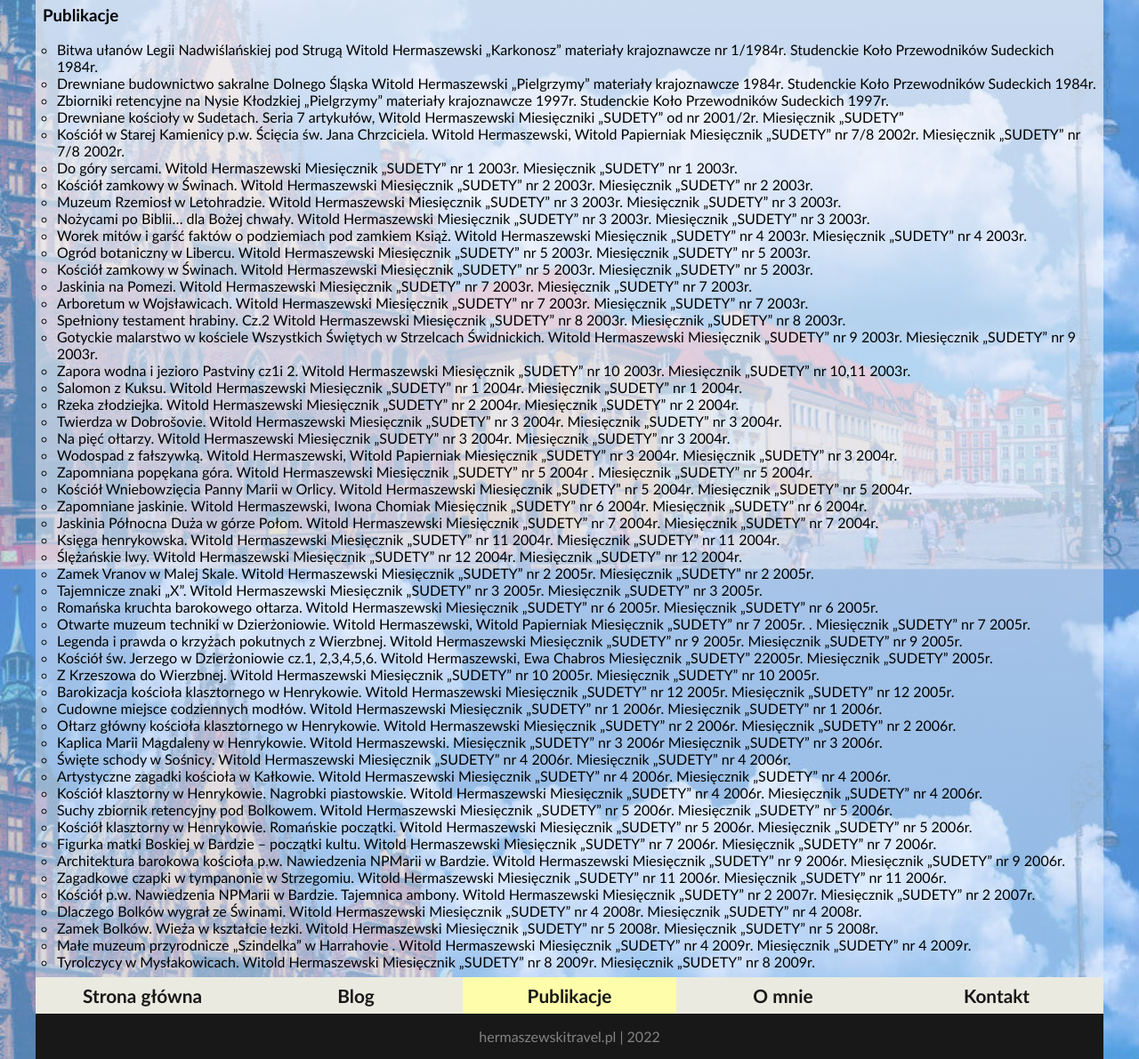
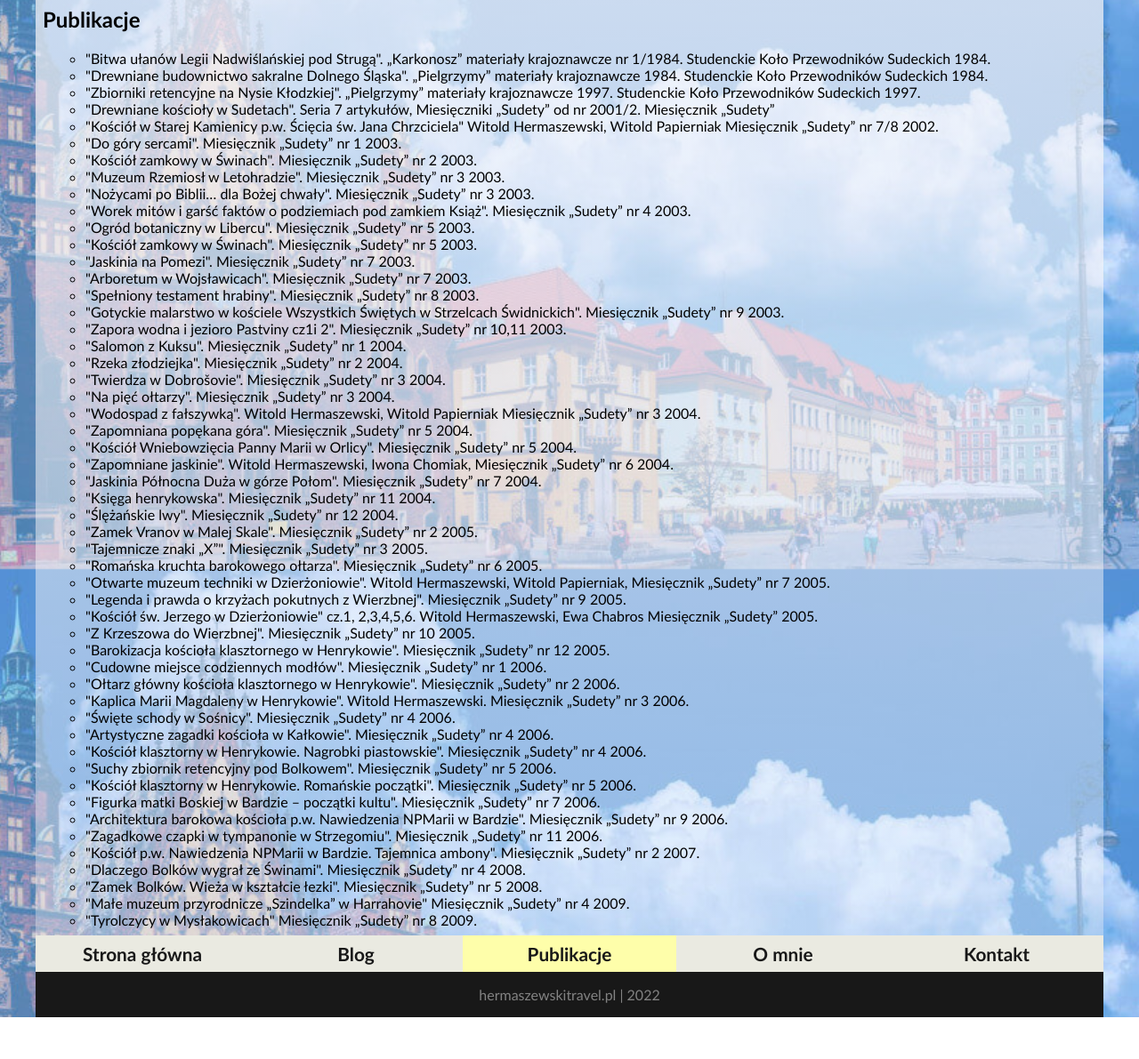
Before and after one commit to tdudkowski/ufo, a Gatsby site: page /publikacje in a window 1280 px wide. Shown: the part 160-1351 px from the top of the page at 89% size. After the commit the page ends 1304 px from the top, so only its background shows below. Built offline with nearby package versions, Linux system fonts and the light colour scheme; Gatsby itself is replaced by a stand-in of ours.

Commit message:
add some styling minor corrections

```diff
--- a/src/pages/kontakt.js
+++ b/src/pages/kontakt.js
@@ -4,7 +4,7 @@ import Layout from "../components/layout"
 const Contact = () => {
     return (
         <Layout>
-            <p>Kontakt</p>
+            <h2>Kontakt</h2>
             <p></p>
         </Layout>)
 }
--- a/src/pages/o_mnie.js
+++ b/src/pages/o_mnie.js
@@ -4,7 +4,7 @@ import Layout from "../components/layout"
 const About = () => {
     return (
         <Layout>
-            <h3>O mnie</h3>
+            <h2>O mnie</h2>
 
             <p>Jestem przewodnikiem od 1977 roku. Zdobyłem uprawnienia jako przewodnik górski po Sudetach w Studenckim Kole Przewodników Sudeckich, a następnie uprawnienia jako przewodnik po Wrocławiu i pilot wycieczek. Posiadam uprawnienia instruktora przewodnictwa i szkolę przyszłych przewodników. Oprócz oprowadzania wycieczek moją pasją jest fotografowanie i publikowanie wszelkich ciekawostek o regionie. Mam w dorobku ponad 100 publikacji i nieraz się zdarzało, że spotykałem na trasie moich czytelników, którzy pragnęli ujrzeć to, o czym wcześniej przeczytali. Więcej o mnie i moich publikacjach można przeczytać na blogu http://whermaszewski.wordpress.com/, a także w miesięczniku „Sudety”, w którym jestem stałym współpracownikiem.</p>
 
@@ -12,7 +12,7 @@ const About = () => {
 
             <p>Przewodnickie Biuro Podróży „Hermaszewski Travel” jest moją inicjatywą, w której chcę otworzyć nowe horyzonty w przewodnictwie dla wszystkich środowisk.</p>
 
-            <h3>Uprawnienia</h3>
+            <h2>Uprawnienia</h2>
 
             <ul>
                 <li>Przewodnik sudecki kl. I</li>
--- a/src/pages/publikacje.js
+++ b/src/pages/publikacje.js
@@ -1,64 +1,69 @@
 import * as React from "react"
+import styled from "styled-components"
 import Layout from "../components/layout"
+
+const StyledUL = styled.ul`
+margin-left:2em;
+`;
 
 const Publications = () => {
     return (
         <Layout>
-            <h3>Publikacje</h3>
-            <ul>
-                <li>Bitwa ułanów Legii Nadwiślańskiej pod Strugą Witold Hermaszewski „Karkonosz” materiały krajoznawcze nr 1/1984r. Studenckie Koło Przewodników Sudeckich 1984r.</li>
-                <li>Drewniane budownictwo sakralne Dolnego Śląska Witold Hermaszewski „Pielgrzymy” materiały krajoznawcze 1984r. Studenckie Koło Przewodników Sudeckich 1984r.</li>
-                <li>Zbiorniki retencyjne na Nysie Kłodzkiej „Pielgrzymy” materiały krajoznawcze 1997r. Studenckie Koło Przewodników Sudeckich 1997r.</li>
-                <li>Drewniane kościoły w Sudetach. Seria 7 artykułów, Witold Hermaszewski Miesięczniki „SUDETY” od nr 2001/2r. Miesięcznik „SUDETY”</li>
-                <li>Kościół w Starej Kamienicy p.w. Ścięcia św. Jana Chrzciciela. Witold Hermaszewski, Witold Papierniak Miesięcznik „SUDETY” nr 7/8 2002r. Miesięcznik „SUDETY” nr 7/8 2002r.</li>
-                <li>Do góry sercami. Witold Hermaszewski Miesięcznik „SUDETY” nr 1 2003r. Miesięcznik „SUDETY” nr 1 2003r.</li>
-                <li>Kościół zamkowy w Świnach. Witold Hermaszewski Miesięcznik „SUDETY” nr 2 2003r. Miesięcznik „SUDETY” nr 2 2003r.</li>
-                <li>Muzeum Rzemiosł w Letohradzie. Witold Hermaszewski Miesięcznik „SUDETY” nr 3 2003r. Miesięcznik „SUDETY” nr 3 2003r.</li>
-                <li>Nożycami po Biblii… dla Bożej chwały. Witold Hermaszewski Miesięcznik „SUDETY” nr 3 2003r. Miesięcznik „SUDETY” nr 3 2003r.</li>
-                <li>Worek mitów i garść faktów o podziemiach pod zamkiem Książ. Witold Hermaszewski Miesięcznik „SUDETY” nr 4 2003r. Miesięcznik „SUDETY” nr 4 2003r.</li>
-                <li>Ogród botaniczny w Libercu. Witold Hermaszewski Miesięcznik „SUDETY” nr 5 2003r. Miesięcznik „SUDETY” nr 5 2003r.</li>
-                <li>Kościół zamkowy w Świnach. Witold Hermaszewski Miesięcznik „SUDETY” nr 5 2003r. Miesięcznik „SUDETY” nr 5 2003r.</li>
-                <li>Jaskinia na Pomezi. Witold Hermaszewski Miesięcznik „SUDETY” nr 7 2003r. Miesięcznik „SUDETY” nr 7 2003r.</li>
-                <li>Arboretum w Wojsławicach. Witold Hermaszewski Miesięcznik „SUDETY” nr 7 2003r. Miesięcznik „SUDETY” nr 7 2003r.</li>
-                <li>Spełniony testament hrabiny. Cz.2 Witold Hermaszewski Miesięcznik „SUDETY” nr 8 2003r. Miesięcznik „SUDETY” nr 8 2003r.</li>
-                <li>Gotyckie malarstwo w kościele Wszystkich Świętych w Strzelcach Świdnickich. Witold Hermaszewski Miesięcznik „SUDETY” nr 9 2003r. Miesięcznik „SUDETY” nr 9 2003r.</li>
-                <li>Zapora wodna i jezioro Pastviny cz1i 2. Witold Hermaszewski Miesięcznik „SUDETY” nr 10 2003r. Miesięcznik „SUDETY” nr 10,11 2003r.</li>
-                <li>Salomon z Kuksu. Witold Hermaszewski Miesięcznik „SUDETY” nr 1 2004r. Miesięcznik „SUDETY” nr 1 2004r.</li>
-                <li>Rzeka złodziejka. Witold Hermaszewski Miesięcznik „SUDETY” nr 2 2004r. Miesięcznik „SUDETY” nr 2 2004r.</li>
-                <li>Twierdza w Dobrošovie. Witold Hermaszewski Miesięcznik „SUDETY” nr 3 2004r. Miesięcznik „SUDETY” nr 3 2004r.</li>
-                <li>Na pięć ołtarzy. Witold Hermaszewski Miesięcznik „SUDETY” nr 3 2004r. Miesięcznik „SUDETY” nr 3 2004r.</li>
-                <li>Wodospad z fałszywką. Witold Hermaszewski, Witold Papierniak Miesięcznik „SUDETY” nr 3 2004r. Miesięcznik „SUDETY” nr 3 2004r.</li>
-                <li>Zapomniana popękana góra. Witold Hermaszewski Miesięcznik „SUDETY” nr 5 2004r . Miesięcznik „SUDETY” nr 5 2004r.</li>
-                <li>Kościół Wniebowzięcia Panny Marii w Orlicy. Witold Hermaszewski Miesięcznik „SUDETY” nr 5 2004r. Miesięcznik „SUDETY” nr 5 2004r.</li>
-                <li>Zapomniane jaskinie. Witold Hermaszewski, Iwona Chomiak Miesięcznik „SUDETY” nr 6 2004r. Miesięcznik „SUDETY” nr 6 2004r.</li>
-                <li>Jaskinia Północna Duża w górze Połom. Witold Hermaszewski Miesięcznik „SUDETY” nr 7 2004r. Miesięcznik „SUDETY” nr 7 2004r.</li>
-                <li>Księga henrykowska. Witold Hermaszewski Miesięcznik „SUDETY” nr 11 2004r. Miesięcznik „SUDETY” nr 11 2004r.</li>
-                <li>Ślężańskie lwy. Witold Hermaszewski Miesięcznik „SUDETY” nr 12 2004r. Miesięcznik „SUDETY” nr 12 2004r.</li>
-                <li>Zamek Vranov w Malej Skale. Witold Hermaszewski Miesięcznik „SUDETY” nr 2 2005r. Miesięcznik „SUDETY” nr 2 2005r.</li>
-                <li>Tajemnicze znaki „X”. Witold Hermaszewski Miesięcznik „SUDETY” nr 3 2005r. Miesięcznik „SUDETY” nr 3 2005r.</li>
-                <li>Romańska kruchta barokowego ołtarza. Witold Hermaszewski Miesięcznik „SUDETY” nr 6 2005r. Miesięcznik „SUDETY” nr 6 2005r.</li>
-                <li>Otwarte muzeum techniki w Dzierżoniowie. Witold Hermaszewski, Witold Papierniak Miesięcznik „SUDETY” nr 7 2005r. . Miesięcznik „SUDETY” nr 7 2005r.</li>
-                <li>Legenda i prawda o krzyżach pokutnych z Wierzbnej. Witold Hermaszewski Miesięcznik „SUDETY” nr 9 2005r. Miesięcznik „SUDETY” nr 9 2005r.</li>
-                <li>Kościół św. Jerzego w Dzierżoniowie cz.1, 2,3,4,5,6. Witold Hermaszewski, Ewa Chabros Miesięcznik „SUDETY” 22005r. Miesięcznik „SUDETY” 2005r.</li>
-                <li>Z Krzeszowa do Wierzbnej. Witold Hermaszewski Miesięcznik „SUDETY” nr 10 2005r. Miesięcznik „SUDETY” nr 10 2005r.</li>
-                <li>Barokizacja kościoła klasztornego w Henrykowie. Witold Hermaszewski Miesięcznik „SUDETY” nr 12 2005r. Miesięcznik „SUDETY” nr 12 2005r.</li>
-                <li>Cudowne miejsce codziennych modłów. Witold Hermaszewski Miesięcznik „SUDETY” nr 1 2006r. Miesięcznik „SUDETY” nr 1 2006r.</li>
-                <li>Ołtarz główny kościoła klasztornego w Henrykowie. Witold Hermaszewski Miesięcznik „SUDETY” nr 2 2006r. Miesięcznik „SUDETY” nr 2 2006r.</li>
-                <li>Kaplica Marii Magdaleny w Henrykowie. Witold Hermaszewski. Miesięcznik „SUDETY” nr 3 2006r Miesięcznik „SUDETY” nr 3 2006r.</li>
-                <li>Święte schody w Sośnicy. Witold Hermaszewski Miesięcznik „SUDETY” nr 4 2006r. Miesięcznik „SUDETY” nr 4 2006r.</li>
-                <li>Artystyczne zagadki kościoła w Kałkowie. Witold Hermaszewski Miesięcznik „SUDETY” nr 4 2006r. Miesięcznik „SUDETY” nr 4 2006r.</li>
-                <li>Kościół klasztorny w Henrykowie. Nagrobki piastowskie. Witold Hermaszewski Miesięcznik „SUDETY” nr 4 2006r. Miesięcznik „SUDETY” nr 4 2006r.</li>
-                <li>Suchy zbiornik retencyjny pod Bolkowem. Witold Hermaszewski Miesięcznik „SUDETY” nr 5 2006r. Miesięcznik „SUDETY” nr 5 2006r.</li>
-                <li>Kościół klasztorny w Henrykowie. Romańskie początki. Witold Hermaszewski Miesięcznik „SUDETY” nr 5 2006r. Miesięcznik „SUDETY” nr 5 2006r.</li>
-                <li>Figurka matki Boskiej w Bardzie – początki kultu. Witold Hermaszewski Miesięcznik „SUDETY” nr 7 2006r. Miesięcznik „SUDETY” nr 7 2006r.</li>
-                <li>Architektura barokowa kościoła p.w. Nawiedzenia NPMarii w Bardzie. Witold Hermaszewski Miesięcznik „SUDETY” nr 9 2006r. Miesięcznik „SUDETY” nr 9 2006r.</li>
-                <li>Zagadkowe czapki w tympanonie w Strzegomiu. Witold Hermaszewski Miesięcznik „SUDETY” nr 11 2006r. Miesięcznik „SUDETY” nr 11 2006r.</li>
-                <li>Kościół p.w. Nawiedzenia NPMarii w Bardzie. Tajemnica ambony. Witold Hermaszewski Miesięcznik „SUDETY” nr 2 2007r. Miesięcznik „SUDETY” nr 2 2007r.</li>
-                <li>Dlaczego Bolków wygrał ze Świnami. Witold Hermaszewski Miesięcznik „SUDETY” nr 4 2008r. Miesięcznik „SUDETY” nr 4 2008r.</li>
-                <li>Zamek Bolków. Wieża w kształcie łezki. Witold Hermaszewski Miesięcznik „SUDETY” nr 5 2008r. Miesięcznik „SUDETY” nr 5 2008r.</li>
-                <li>Małe muzeum przyrodnicze „Szindelka” w Harrahovie . Witold Hermaszewski Miesięcznik „SUDETY” nr 4 2009r. Miesięcznik „SUDETY” nr 4 2009r.</li>
-                <li>Tyrolczycy w Mysłakowicach. Witold Hermaszewski Miesięcznik „SUDETY” nr 8 2009r. Miesięcznik „SUDETY” nr 8 2009r.</li>
-            </ul>
+            <h2>Publikacje</h2>
+            <StyledUL>
+                <li>"Bitwa ułanów Legii Nadwiślańskiej pod Strugą". „Karkonosz” materiały krajoznawcze nr 1/1984. Studenckie Koło Przewodników Sudeckich 1984.</li>
+                <li>"Drewniane budownictwo sakralne Dolnego Śląska". „Pielgrzymy” materiały krajoznawcze 1984. Studenckie Koło Przewodników Sudeckich 1984.</li>
+                <li>"Zbiorniki retencyjne na Nysie Kłodzkiej". „Pielgrzymy” materiały krajoznawcze 1997. Studenckie Koło Przewodników Sudeckich 1997.</li>
+                <li>"Drewniane kościoły w Sudetach". Seria 7 artykułów, Miesięczniki „Sudety” od nr 2001/2. Miesięcznik „Sudety”</li>
+                <li>"Kościół w Starej Kamienicy p.w. Ścięcia św. Jana Chrzciciela" Witold Hermaszewski, Witold Papierniak Miesięcznik „Sudety” nr 7/8 2002.</li>
+                <li>"Do góry sercami". Miesięcznik „Sudety” nr 1 2003.</li>
+                <li>"Kościół zamkowy w Świnach". Miesięcznik „Sudety” nr 2 2003.</li>
+                <li>"Muzeum Rzemiosł w Letohradzie". Miesięcznik „Sudety” nr 3 2003.</li>
+                <li>"Nożycami po Biblii… dla Bożej chwały". Miesięcznik „Sudety” nr 3 2003.</li>
+                <li>"Worek mitów i garść faktów o podziemiach pod zamkiem Książ". Miesięcznik „Sudety” nr 4 2003.</li>
+                <li>"Ogród botaniczny w Libercu". Miesięcznik „Sudety” nr 5 2003.</li>
+                <li>"Kościół zamkowy w Świnach". Miesięcznik „Sudety” nr 5 2003.</li>
+                <li>"Jaskinia na Pomezi". Miesięcznik „Sudety” nr 7 2003.</li>
+                <li>"Arboretum w Wojsławicach". Miesięcznik „Sudety” nr 7 2003.</li>
+                <li>"Spełniony testament hrabiny". Miesięcznik „Sudety” nr 8 2003.</li>
+                <li>"Gotyckie malarstwo w kościele Wszystkich Świętych w Strzelcach Świdnickich". Miesięcznik „Sudety” nr 9 2003.</li>
+                <li>"Zapora wodna i jezioro Pastviny cz1i 2". Miesięcznik „Sudety” nr 10,11 2003.</li>
+                <li>"Salomon z Kuksu". Miesięcznik „Sudety” nr 1 2004.</li>
+                <li>"Rzeka złodziejka". Miesięcznik „Sudety” nr 2 2004.</li>
+                <li>"Twierdza w Dobrošovie". Miesięcznik „Sudety” nr 3 2004.</li>
+                <li>"Na pięć ołtarzy". Miesięcznik „Sudety” nr 3 2004.</li>
+                <li>"Wodospad z fałszywką". Witold Hermaszewski, Witold Papierniak Miesięcznik „Sudety” nr 3 2004.</li>
+                <li>"Zapomniana popękana góra". Miesięcznik „Sudety” nr 5 2004.</li>
+                <li>"Kościół Wniebowzięcia Panny Marii w Orlicy". Miesięcznik „Sudety” nr 5 2004.</li>
+                <li>"Zapomniane jaskinie". Witold Hermaszewski, Iwona Chomiak, Miesięcznik „Sudety” nr 6 2004.</li>
+                <li>"Jaskinia Północna Duża w górze Połom". Miesięcznik „Sudety” nr 7 2004.</li>
+                <li>"Księga henrykowska". Miesięcznik „Sudety” nr 11 2004.</li>
+                <li>"Ślężańskie lwy". Miesięcznik „Sudety” nr 12 2004.</li>
+                <li>"Zamek Vranov w Malej Skale". Miesięcznik „Sudety” nr 2 2005.</li>
+                <li>"Tajemnicze znaki „X”". Miesięcznik „Sudety” nr 3 2005.</li>
+                <li>"Romańska kruchta barokowego ołtarza". Miesięcznik „Sudety” nr 6 2005.</li>
+                <li>"Otwarte muzeum techniki w Dzierżoniowie". Witold Hermaszewski, Witold Papierniak, Miesięcznik „Sudety” nr 7 2005.</li>
+                <li>"Legenda i prawda o krzyżach pokutnych z Wierzbnej". Miesięcznik „Sudety” nr 9 2005.</li>
+                <li>"Kościół św. Jerzego w Dzierżoniowie" cz.1, 2,3,4,5,6. Witold Hermaszewski, Ewa Chabros Miesięcznik „Sudety” 2005.</li>
+                <li>"Z Krzeszowa do Wierzbnej". Miesięcznik „Sudety” nr 10 2005.</li>
+                <li>"Barokizacja kościoła klasztornego w Henrykowie". Miesięcznik „Sudety” nr 12 2005.</li>
+                <li>"Cudowne miejsce codziennych modłów". Miesięcznik „Sudety” nr 1 2006.</li>
+                <li>"Ołtarz główny kościoła klasztornego w Henrykowie". Miesięcznik „Sudety” nr 2 2006.</li>
+                <li>"Kaplica Marii Magdaleny w Henrykowie". Witold Hermaszewski. Miesięcznik „Sudety” nr 3 2006.</li>
+                <li>"Święte schody w Sośnicy". Miesięcznik „Sudety” nr 4 2006.</li>
+                <li>"Artystyczne zagadki kościoła w Kałkowie". Miesięcznik „Sudety” nr 4 2006.</li>
+                <li>"Kościół klasztorny w Henrykowie. Nagrobki piastowskie". Miesięcznik „Sudety” nr 4 2006.</li>
+                <li>"Suchy zbiornik retencyjny pod Bolkowem". Miesięcznik „Sudety” nr 5 2006.</li>
+                <li>"Kościół klasztorny w Henrykowie. Romańskie początki". Miesięcznik „Sudety” nr 5 2006.</li>
+                <li>"Figurka matki Boskiej w Bardzie – początki kultu". Miesięcznik „Sudety” nr 7 2006.</li>
+                <li>"Architektura barokowa kościoła p.w. Nawiedzenia NPMarii w Bardzie". Miesięcznik „Sudety” nr 9 2006.</li>
+                <li>"Zagadkowe czapki w tympanonie w Strzegomiu". Miesięcznik „Sudety” nr 11 2006.</li>
+                <li>"Kościół p.w. Nawiedzenia NPMarii w Bardzie. Tajemnica ambony". Miesięcznik „Sudety” nr 2 2007.</li>
+                <li>"Dlaczego Bolków wygrał ze Świnami". Miesięcznik „Sudety” nr 4 2008.</li>
+                <li>"Zamek Bolków. Wieża w kształcie łezki". Miesięcznik „Sudety” nr 5 2008.</li>
+                <li>"Małe muzeum przyrodnicze „Szindelka” w Harrahovie" Miesięcznik „Sudety” nr 4 2009.</li>
+                <li>"Tyrolczycy w Mysłakowicach" Miesięcznik „Sudety” nr 8 2009.</li>
+            </StyledUL>
         </Layout>)
 }
 
```
Also changed, not shown: src/templates/tripWPPostTemplate.js (+12 -0 lines), 1 other file.
